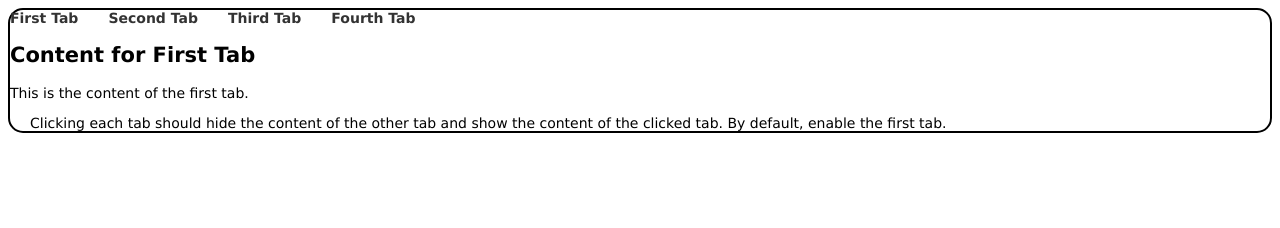
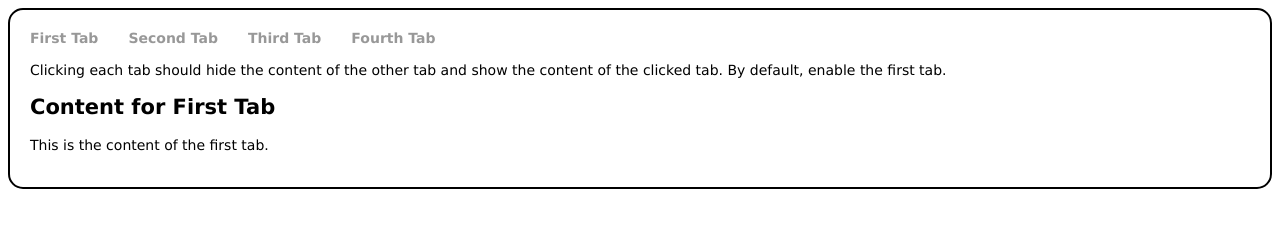
Before and after one commit to VBStamponi/Tabs-Functionality, a plain HTML site: page index.html in a window 1280 px wide. Drawn offline with Linux system fonts and the light colour scheme.

Commit message:
hecho por VicoM

```diff
--- a/index.html
+++ b/index.html
@@ -7,7 +7,7 @@
     <link rel="stylesheet" href="style.css">
 </head>
 <body>
-    <div>
+    <div style="padding: 20px;">
         <nav>
             <ul class="tabs">
                 <li><a href="#tab1" class="tab-link" data-tab="tab1">First Tab</a></li>
@@ -16,6 +16,9 @@
                 <li><a href="#tab4" class="tab-link" data-tab="tab4">Fourth Tab</a></li>
             </ul>
         </nav>
+        <div style="margin-top: 1rem;">
+            Clicking each tab should hide the content of the other tab and show the content of the clicked tab. By default, enable the first tab.
+        </div>
         <div id="tab1" class="tab-content">
             <h2>Content for First Tab</h2>
             <p>This is the content of the first tab.</p>
@@ -32,9 +35,6 @@
             <h2>Content for Fourth Tab</h2>
             <p>This is the content of the fourth tab.</p>
         </div>
-        <span>
-            Clicking each tab should hide the content of the other tab and show the content of the clicked tab. By default, enable the first tab.
-        </span>
     </div>
     <script src="tabs.js"></script>
 </body>
--- a/style.css
+++ b/style.css
@@ -19,12 +19,17 @@ body {
 
 .tab-link{
     text-decoration: none;
+    padding: 6px 0px;
     color:#007bff;
     cursor: pointer;
 }
 
 .tab-link:focus {
     border-bottom: 2px solid black;
+}
+
+.tab-link:not(:focus) {
+    opacity: 50%;
 }
 
 .tab-content{display: none;
```
